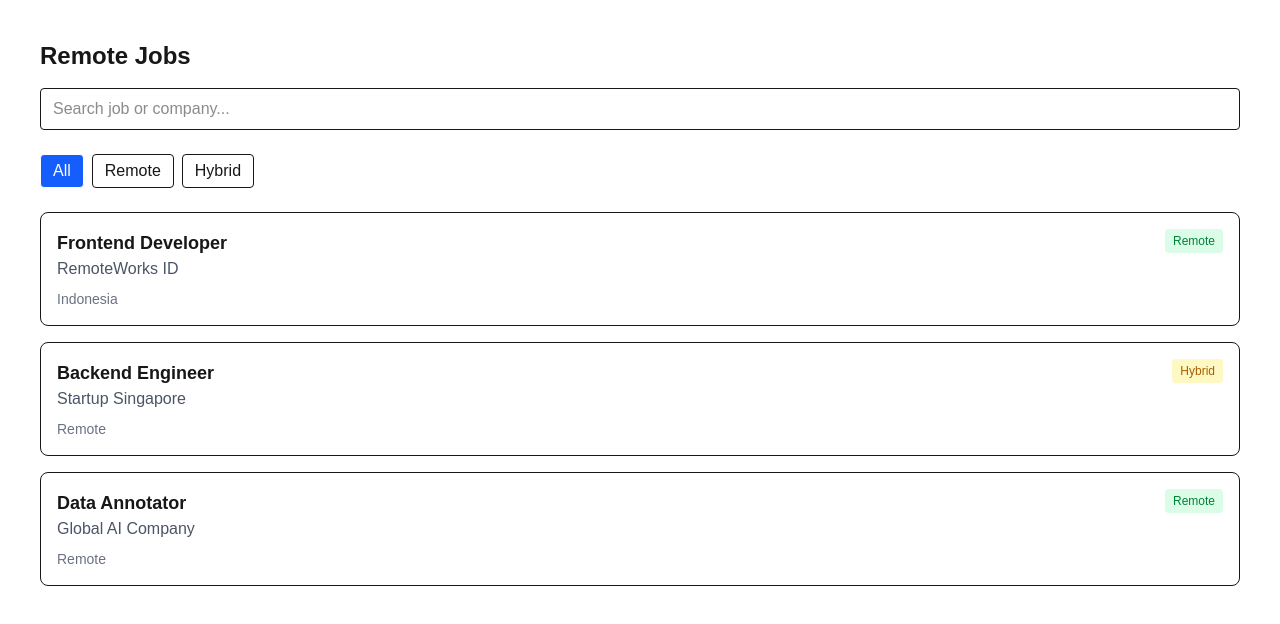
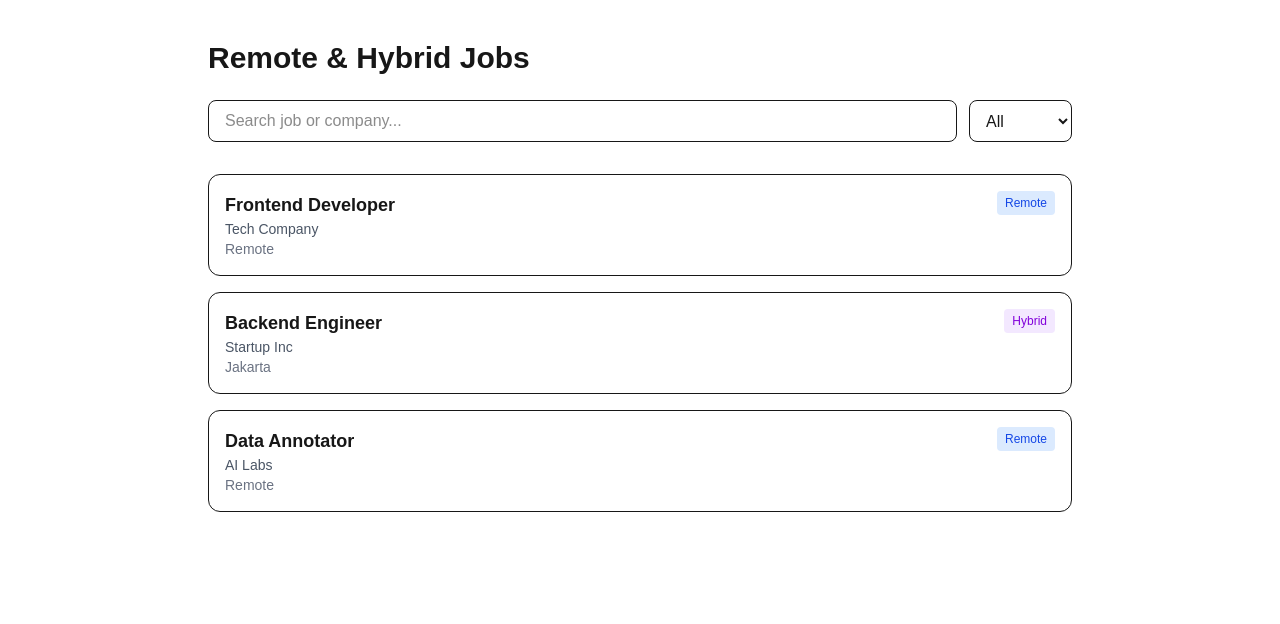
Before and after one commit to megakasmin/remoteworks-id, a Next.js app: page /jobs in a window 1280 px wide. Shown: the top 624 px of the page. Built offline with nearby package versions, Linux system fonts and the light colour scheme.

Commit message:
Align Job type with CardProps to fix slug type error

```diff
--- a/app/jobs/page.tsx
+++ b/app/jobs/page.tsx
@@ -1,83 +1,110 @@
 "use client";
 
-import { useState } from "react";
+import { useEffect, useState } from "react";
 import Card from "../../components/ui/Card";
-import SearchBar from "../../components/ui/SearchBar";
-
-
-type JobType = "Remote" | "Hybrid" | "Onsite";
 
 type Job = {
   slug: string;
   title: string;
   company: string;
   location: string;
-  type: JobType;
+  type: "Remote" | "Hybrid";
 };
+
 
 const jobs: Job[] = [
   {
     slug: "frontend-developer",
     title: "Frontend Developer",
-    company: "RemoteWorks ID",
-    location: "Indonesia",
+    company: "Tech Company",
+    location: "Remote",
     type: "Remote",
   },
   {
     slug: "backend-engineer",
     title: "Backend Engineer",
-    company: "Startup Singapore",
-    location: "Remote",
+    company: "Startup Inc",
+    location: "Jakarta",
     type: "Hybrid",
   },
   {
     slug: "data-annotator",
     title: "Data Annotator",
-    company: "Global AI Company",
+    company: "AI Labs",
     location: "Remote",
     type: "Remote",
   },
 ];
 
+function JobCardSkeleton() {
+  return (
+    <div className="border rounded-xl p-4 animate-pulse space-y-3">
+      <div className="h-4 bg-gray-200 rounded w-3/4" />
+      <div className="h-3 bg-gray-200 rounded w-1/2" />
+      <div className="h-3 bg-gray-200 rounded w-1/3" />
+    </div>
+  );
+}
 
 export default function JobsPage() {
-  // ✅ SEMUA HOOKS HARUS DI SINI
-  const [filter, setFilter] = useState<"All" | JobType>("All");
   const [search, setSearch] = useState("");
+  const [filter, setFilter] = useState("All");
+  const [loading, setLoading] = useState(true);
+
+  useEffect(() => {
+    const timer = setTimeout(() => {
+      setLoading(false);
+    }, 500);
+
+    return () => clearTimeout(timer);
+  }, []);
 
   const filteredJobs = jobs.filter((job) => {
-    const matchType = filter === "All" || job.type === filter;
     const matchSearch =
       job.title.toLowerCase().includes(search.toLowerCase()) ||
       job.company.toLowerCase().includes(search.toLowerCase());
 
-    return matchType && matchSearch;
+    const matchFilter =
+      filter === "All" ? true : job.type === filter;
+
+    return matchSearch && matchFilter;
   });
 
   return (
-    <main className="p-10">
-      <h1 className="text-2xl font-bold mb-4">Remote Jobs</h1>
+    <main className="max-w-4xl mx-auto px-4 py-10">
+      <h1 className="text-3xl font-bold mb-6">
+        Remote & Hybrid Jobs
+      </h1>
 
-      <SearchBar value={search} onChange={setSearch} />
+      {/* Search & Filter */}
+      <div className="flex gap-3 mb-8">
+        <input
+          type="text"
+          placeholder="Search job or company..."
+          value={search}
+          onChange={(e) => setSearch(e.target.value)}
+          className="flex-1 border rounded-lg px-4 py-2 focus:outline-none focus:ring"
+        />
 
-      <div className="flex gap-2 mb-6">
-        {["All", "Remote", "Hybrid"].map((item) => (
-          <button
-            key={item}
-            onClick={() => setFilter(item as "All" | JobType)}
-            className={`px-3 py-1 rounded border ${
-              filter === item
-                ? "bg-blue-600 text-white"
-                : "bg-white"
-            }`}
+        <select
+          value={filter}
+          onChange={(e) => setFilter(e.target.value)}
+          className="border rounded-lg px-3 py-2"
         >
-            {item}
-          </button>
+          <option value="All">All</option>
+          <option value="Remote">Remote</option>
+          <option value="Hybrid">Hybrid</option>
+        </select>
+      </div>
+
+      {/* Job List */}
+      {loading ? (
+        <div className="grid gap-4">
+          {[...Array(3)].map((_, i) => (
+            <JobCardSkeleton key={i} />
           ))}
         </div>
-
-      <div className="grid gap-4">
-        {filteredJobs.length === 0 ? (
+      ) : filteredJobs.length === 0 ? (
         <div className="text-center py-20 text-gray-500">
           <p className="text-lg font-medium">No jobs found</p>
           <p className="text-sm mt-2">
@@ -85,11 +112,12 @@ export default function JobsPage() {
           </p>
         </div>
       ) : (
-  filteredJobs.map((job) => (
+        <div className="grid gap-4">
+{filteredJobs.map((job) => (
   <Card key={job.slug} {...job} />
-  ))
+))}
+        </div>
       )}
-      </div>
     </main>
   );
 }
--- a/components/ui/Card.tsx
+++ b/components/ui/Card.tsx
@@ -1,11 +1,11 @@
 import Link from "next/link";
 
-type CardProps = {
+export type CardProps = {
   slug: string;
   title: string;
   company: string;
   location: string;
-  type?: "Remote" | "Hybrid" | "Onsite";
+  type: "Remote" | "Hybrid";
 };
 
 export default function Card({
@@ -13,29 +13,31 @@ export default function Card({
   title,
   company,
   location,
-  type = "Remote",
+  type,
 }: CardProps) {
-  const badgeColor = {
-    Remote: "bg-green-100 text-green-700",
-    Hybrid: "bg-yellow-100 text-yellow-700",
-    Onsite: "bg-gray-200 text-gray-700",
-  };
+  const badgeStyle =
+    type === "Remote"
+      ? "bg-blue-100 text-blue-700"
+      : "bg-purple-100 text-purple-700";
 
   return (
     <Link href={`/jobs/${slug}`}>
-      <div className="border rounded-lg p-4 hover:shadow transition cursor-pointer">
-        <div className="flex justify-between items-start">
+      <div className="border rounded-xl p-4 hover:shadow-md transition cursor-pointer">
+        {/* Header */}
+        <div className="flex items-start justify-between gap-4">
           <div>
-            <h3 className="text-lg font-semibold">{title}</h3>
-            <p className="text-gray-600">{company}</p>
+            <h2 className="text-lg font-semibold">{title}</h2>
+            <p className="text-sm text-gray-600">{company}</p>
+            <p className="text-sm text-gray-500">{location}</p>
           </div>
 
-          <span className={`text-xs px-2 py-1 rounded ${badgeColor[type]}`}>
+          {/* Badge */}
+          <span
+            className={`text-xs font-medium px-2 py-1 rounded ${badgeStyle}`}
+          >
             {type}
           </span>
         </div>
-
-        <p className="mt-2 text-sm text-gray-500">{location}</p>
       </div>
     </Link>
   );
```
Lines whose indentation alone changed are shown as unchanged.
